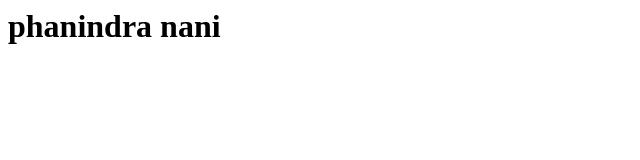
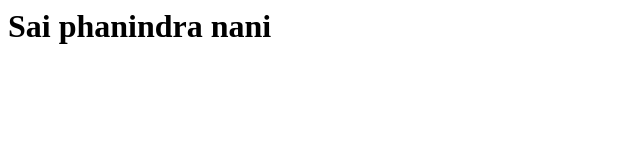
Before and after one commit to Phanindra98/sampleapp.github.io, a plain HTML site: page index.html in a window 1280 px wide. Shown: the whole page, without its empty margins (0-640 px from the left). Drawn offline with Linux system fonts and the light colour scheme.

Commit message:
Update index.html

```diff
--- a/index.html
+++ b/index.html
@@ -1 +1 @@
-<h1>phanindra nani<//h1>
+<h1>Sai phanindra nani<//h1>
```
